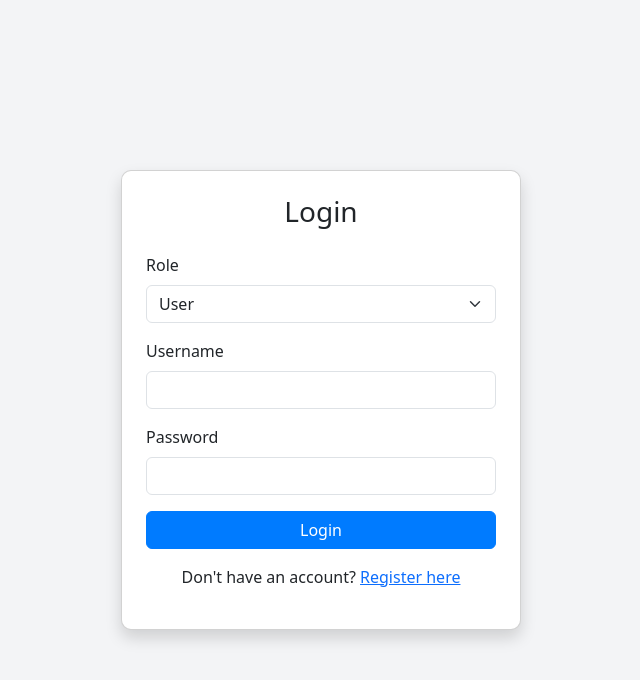
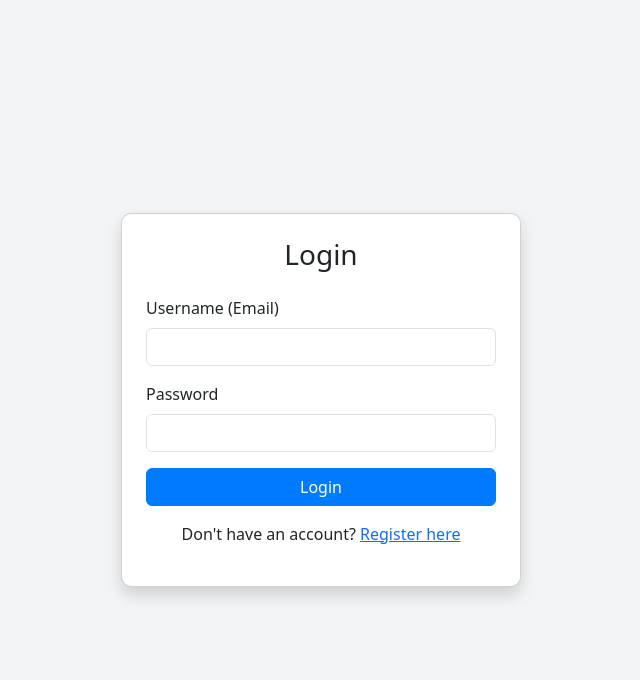
Before and after one commit to 4nn4md/Svalberg-Motell, a PHP site: page /Svalberg-Motell/login.php in a window 1280 px wide. Shown: the top 680 px of the page, without its empty margins (319-959 px from the left). Run offline with PHP 8.4, Linux system fonts and the light colour scheme.

Commit message:
fikset på login slik at man ikke kan registere brukere med samme navn og at om brukernavnet slutter på '@svalberg.no' så blir det admin rolle

```diff
--- a/www/login.php
+++ b/www/login.php
@@ -12,11 +12,10 @@ if ($_SERVER["REQUEST_METHOD"] == "POST") {
         // Login form handling
         $username = $_POST['username'];
         $password = $_POST['password'];
-        $role = $_POST['role'];
 
         // Prepare SQL query to check user credentials
-        $stmt = $conn->prepare("SELECT password, role FROM users WHERE username = ? AND role = ?");
-        $stmt->bind_param("ss", $username, $role);
+        $stmt = $conn->prepare("SELECT password, role FROM users WHERE username = ?");
+        $stmt->bind_param("s", $username);
         $stmt->execute();
         $stmt->store_result();
 
@@ -29,7 +28,7 @@ if ($_SERVER["REQUEST_METHOD"] == "POST") {
 
                 // Redirect based on role
                 if ($user_role == "staff") {
-                    header("Location: adminIndex.php"); //Redirecting staff
+                    header("Location: adminIndex.php"); // Redirecting staff
                     exit();
                 } else {
                     header("Location: index1.php"); // Redirecting users
@@ -46,7 +45,46 @@ if ($_SERVER["REQUEST_METHOD"] == "POST") {
         // Registration form handling
         $username = $_POST['reg_username'];
         $password = password_hash($_POST['reg_password'], PASSWORD_DEFAULT);
-        $role = $_POST['reg_role'];
+
+        // Determine the role based on the email domain
+        if (filter_var($username, FILTER_VALIDATE_EMAIL) && preg_match('/@svalberg\.no$/', $username)) {
+            $role = 'staff'; // If the email domain is @svalberg.no, set role to staff
+        } else {
+            $role = 'user'; // Otherwise, set role to user
+        }
+
+        // Registration form handling
+if (isset($_POST['register'])) {
+    // Registration form handling
+    $username = $_POST['reg_username'];
+    $password = password_hash($_POST['reg_password'], PASSWORD_DEFAULT);
+
+    // Determine the role based on the username
+    $role = (preg_match('/@svalberg\.no$/', $username)) ? 'staff' : 'user';
+
+    // Prepare SQL query to check if the username already exists
+    $checkStmt = $conn->prepare("SELECT * FROM users WHERE username = ?");
+    $checkStmt->bind_param("s", $username);
+    $checkStmt->execute();
+    $checkStmt->store_result();
+
+    if ($checkStmt->num_rows > 0) {
+        echo "Username already exists. Please choose another one.";
+    } else {
+        // Prepare SQL query to insert a new user
+        $stmt = $conn->prepare("INSERT INTO users (username, password, role) VALUES (?, ?, ?)");
+        $stmt->bind_param("sss", $username, $password, $role);
+
+        if ($stmt->execute()) {
+            echo "Registration successful! You can now log in.";
+        } else {
+            echo "Error: Could not register user.";
+        }
+        $stmt->close();
+    }
+    $checkStmt->close();
+}
+
 
         // Prepare SQL query to insert a new user
         $stmt = $conn->prepare("INSERT INTO users (username, password, role) VALUES (?, ?, ?)");
@@ -80,14 +118,7 @@ if ($_SERVER["REQUEST_METHOD"] == "POST") {
             <!-- Login Form -->
             <form action="login.php" method="post" id="login-form">
                 <div class="form-group mb-3">
-                    <label for="role" class="form-label">Role</label>
-                    <select class="form-select" id="role" name="role" required>
-                        <option value="user">User</option>
-                        <option value="staff">Staff</option>
-                    </select>
-                </div>
-                <div class="form-group mb-3">
-                    <label for="username" class="form-label">Username</label>
+                    <label for="username" class="form-label">Username (Email)</label>
                     <input type="text" class="form-control" id="username" name="username" required>
                 </div>
                 <div class="form-group mb-3">
@@ -103,14 +134,7 @@ if ($_SERVER["REQUEST_METHOD"] == "POST") {
             <!-- Registration Form -->
             <form action="login.php" method="post" id="register-form" style="display: none;">
                 <div class="form-group mb-3">
-                    <label for="reg_role" class="form-label">Role</label>
-                    <select class="form-select" id="reg_role" name="reg_role" required>
-                        <option value="user">User</option>
-                        <option value="staff">Staff</option>
-                    </select>
-                </div>
-                <div class="form-group mb-3">
-                    <label for="reg_username" class="form-label">Username</label>
+                    <label for="reg_username" class="form-label">Username (Email)</label>
                     <input type="text" class="form-control" id="reg_username" name="reg_username" required>
                 </div>
                 <div class="form-group mb-3">
```
